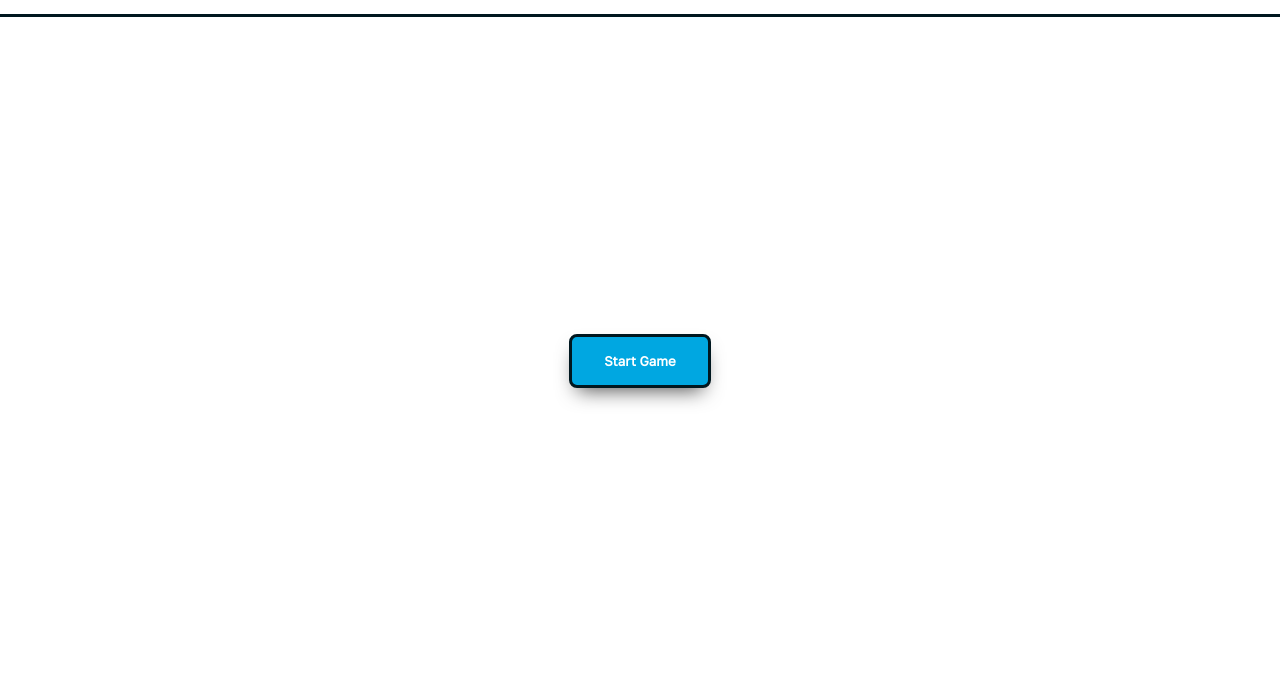
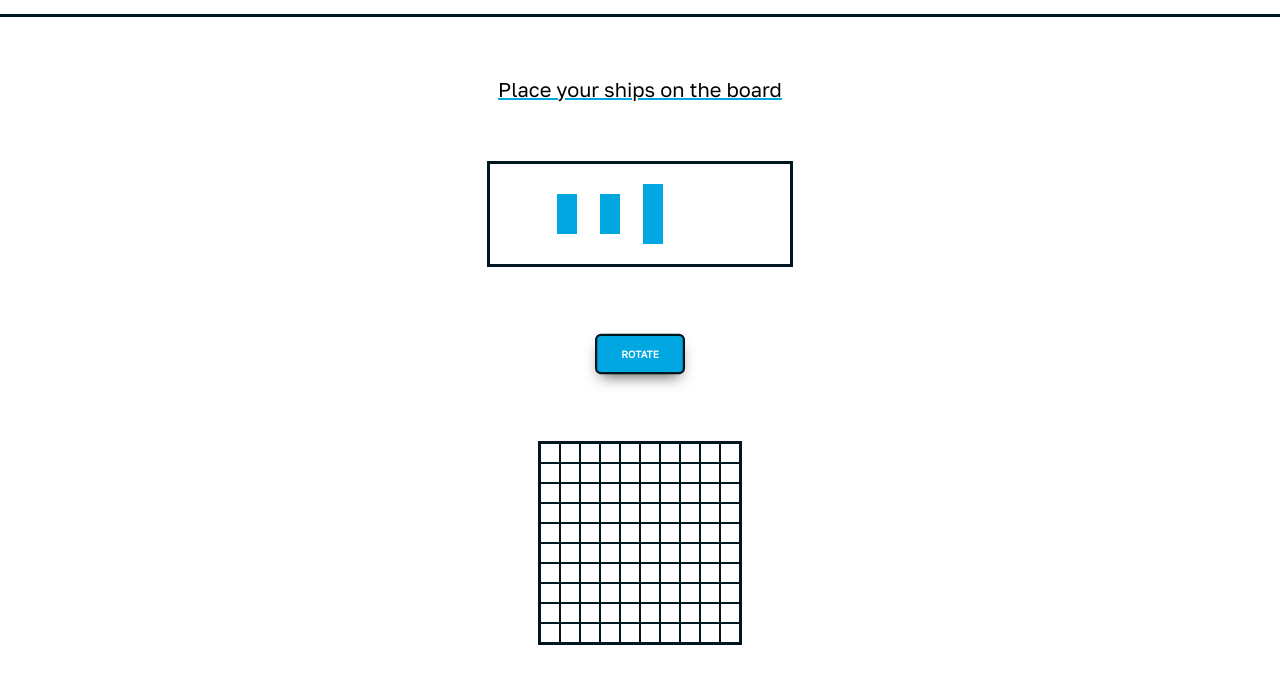
Before and after one commit to Mackowi/battleships, a website built with webpack: page src/index.html in a window 1280 px wide. Shown: the part 95-778 px from the top of the page. Built offline with nearby package versions, Linux system fonts and the light colour scheme.

Commit message:
rotate ships wip

```diff
--- a/src/main.js
+++ b/src/main.js
@@ -4,10 +4,11 @@ const boardWidth = 10;
 const container = document.querySelector('.container');
 const startButton = document.querySelector('.welcome-button');
 
-startButton.addEventListener('click', (e) => {
-    clearWelcomeScreen();
-    createPregameScreen();
-})
+// startButton.addEventListener('click', (e) => {
+//     clearWelcomeScreen();
+//     createPregameScreen();
+// })
+
 
 const clearWelcomeScreen = () => {
     let welcomeScreen = document.querySelector('.welcome-screen');
@@ -97,4 +98,20 @@ const startShipPlacement = () => {
     ships.forEach(ship => ship.addEventListener('drag', (e) => {
         dragged = e.target;
     }))
+    ships.forEach(ship => ship.addEventListener('ondragstart', (e) => {
+        return false
+    }))
+
+    let rotateButton = document.querySelector('.rotate-button')
+    rotateButton.addEventListener('click', (e) => {
+        rotateShips();
+    })
 }
+
+const rotateShips = () => {
+
+}
+
+
+clearWelcomeScreen();
+createPregameScreen();
--- a/src/styles.css
+++ b/src/styles.css
@@ -77,34 +77,43 @@ body {
 }
 
 .ships-container {
-    width: 200px;
+    width: 300px;
     height: 100px;
     border: 3px solid var(--additional-color);
     display: flex;
-    justify-content: space-around;
-    align-items: flex-end;
-    padding-bottom: 10px;
+    flex-wrap: wrap;
+    justify-content: space-evenly;
+    align-items: center;
 }
 
+
+
 .ship {
+    /* height: 20px; */
     width: 20px;
     background-color: var(--main-color);
+    cursor: move;
 }
 
 .ship1 {
-    height: 20px;
+    width: 20px;
+    /* height: 20px; */
 }
 
 .ship2 {
+    /* width: 40px; */
     height: 40px;
+
 }
 
 .ship3 {
+    /* width: 60px; */
     height: 60px;
+
 }
 
 .ship4 {
-    height: 80px;
+    width: 80px;
 }
 
 .player-board {
```
Also changed, not shown: dist/main.js.
